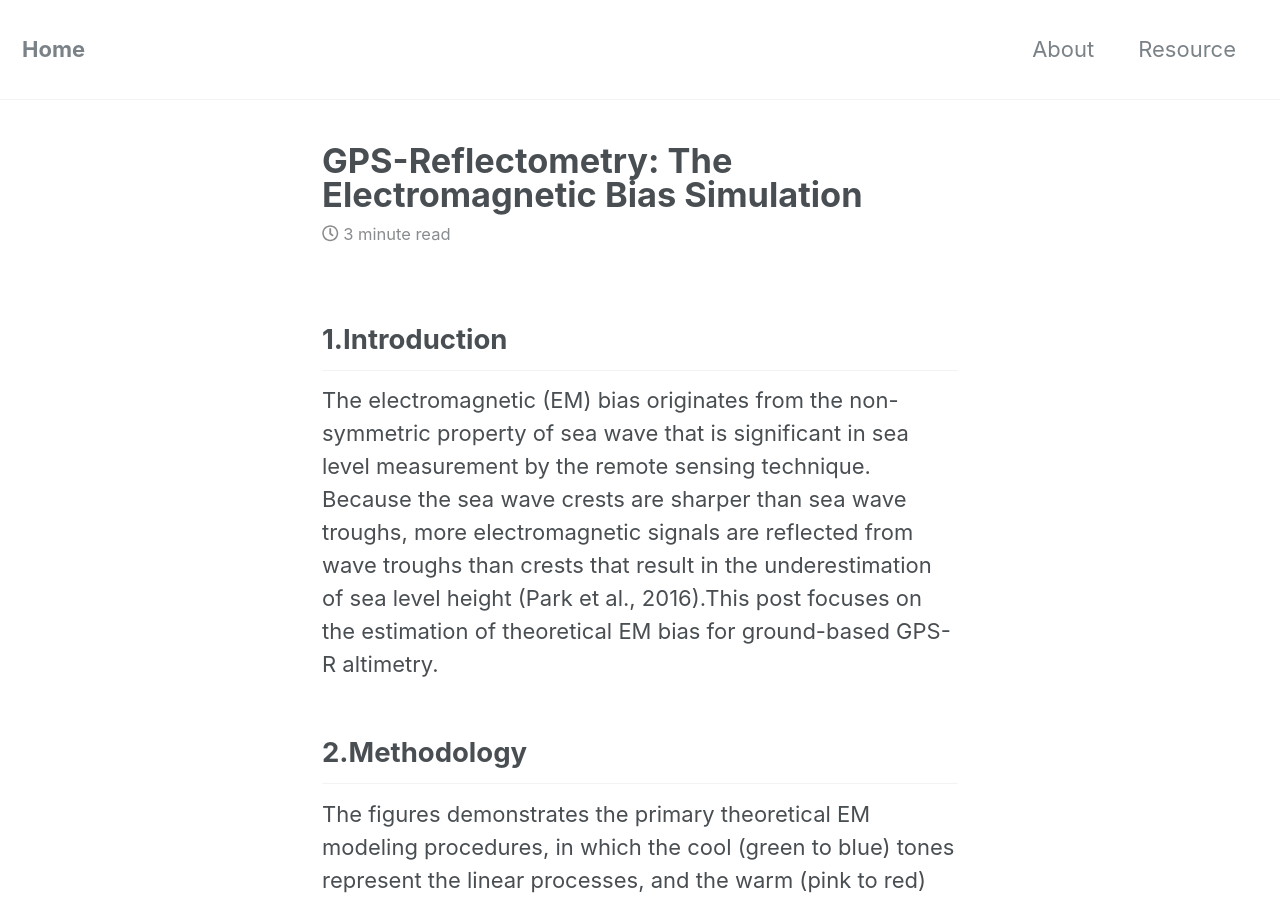
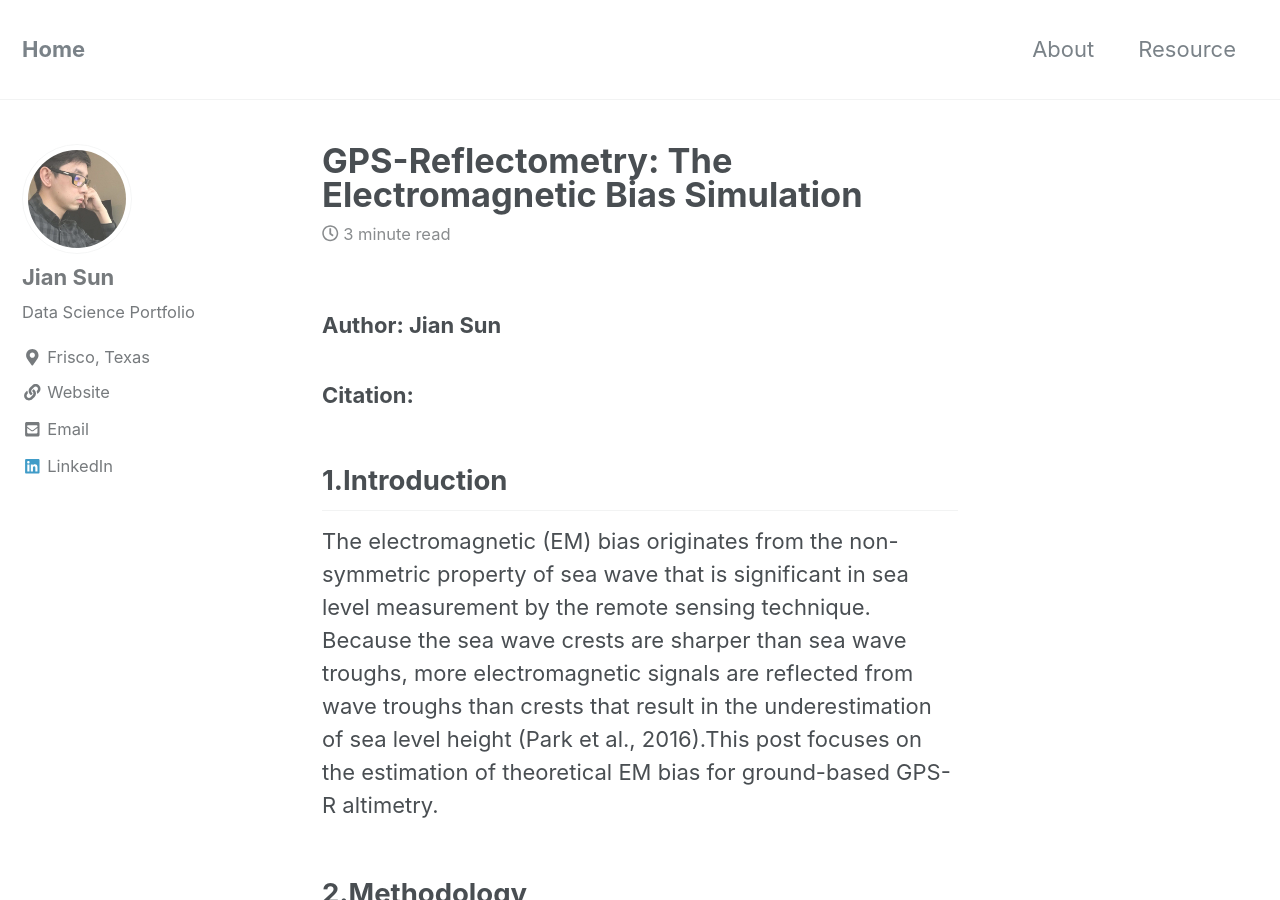
Before and after one commit to jianv/jianv.github.io, a Jekyll site: the page built from _posts/2015-03-21-gpsr-emb-simulations.md, in a window 1280 px wide and 900 px high. Built offline with Jekyll 4.4.1, drawn with Linux system fonts in a browser that asks for light colours; nearby versions of some CDN libraries.

Commit message:
Update 2015-03-21-gpsr-emb-simulations.md

```diff
--- a/_posts/2015-03-21-gpsr-emb-simulations.md
+++ b/_posts/2015-03-21-gpsr-emb-simulations.md
@@ -1,11 +1,13 @@
 ---
 title: "GPS-Reflectometry: The Electromagnetic Bias Simulation"
 date: 2015-03-21
-author: Jian Sun
 excerpt: "The electromagnetic (EM) bias originates from the non-symmetric property of sea wave due to the sea wave crests are sharper than sea wave troughs. This post focuses on the estimation of theoretical EM bias for ground-based GPS-R altimetry."
 mathjax: "true"
 
 ---
+### Author: Jian Sun
+### Citation:
+
 ## 1.Introduction
   The electromagnetic (EM) bias originates from the non-symmetric property of sea wave that is significant in sea level measurement by the remote sensing technique. Because the sea wave crests are sharper than sea wave troughs, more electromagnetic signals are reflected from wave troughs than crests that result in the underestimation of sea level height (Park et al., 2016).This post focuses on the estimation of theoretical EM bias for ground-based GPS-R altimetry.
 
```
